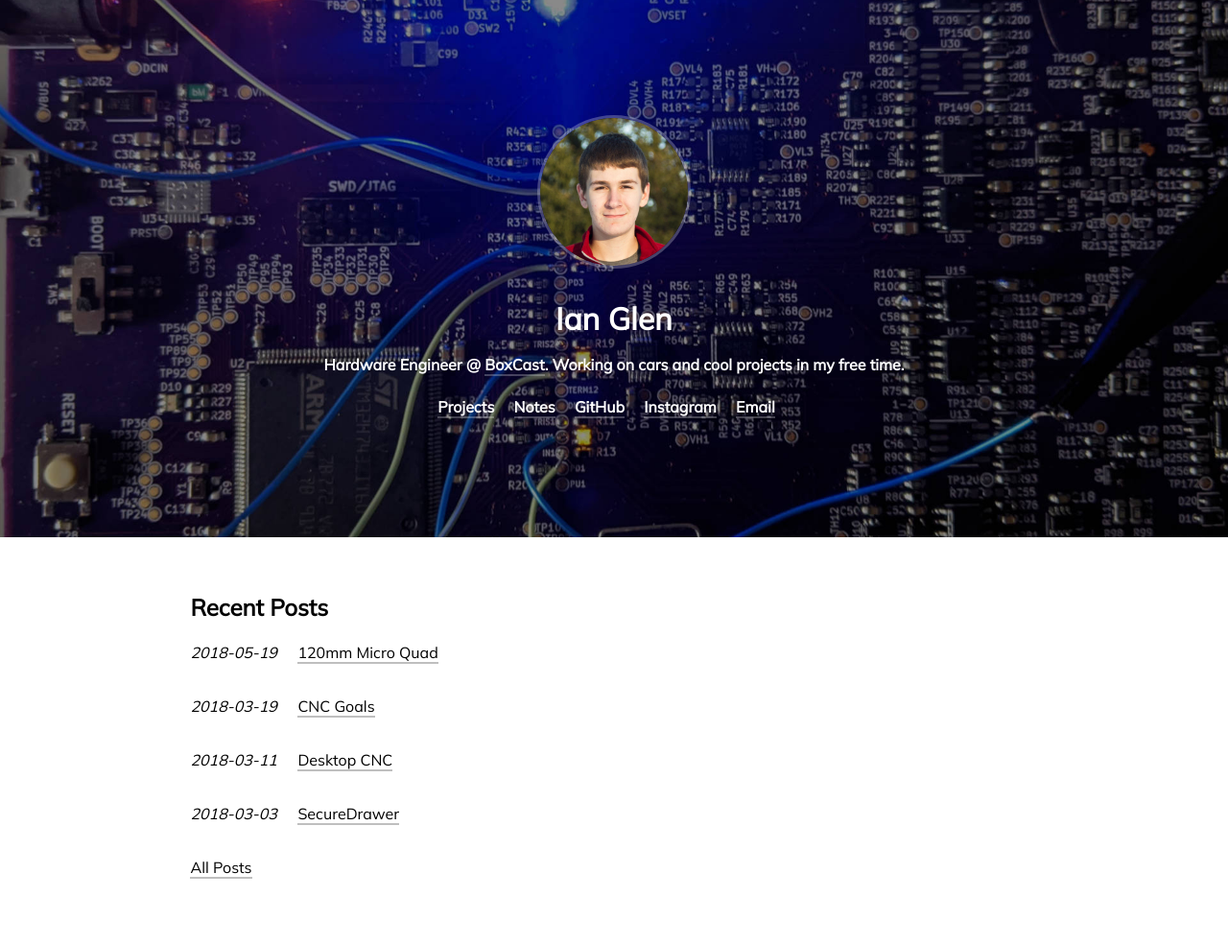
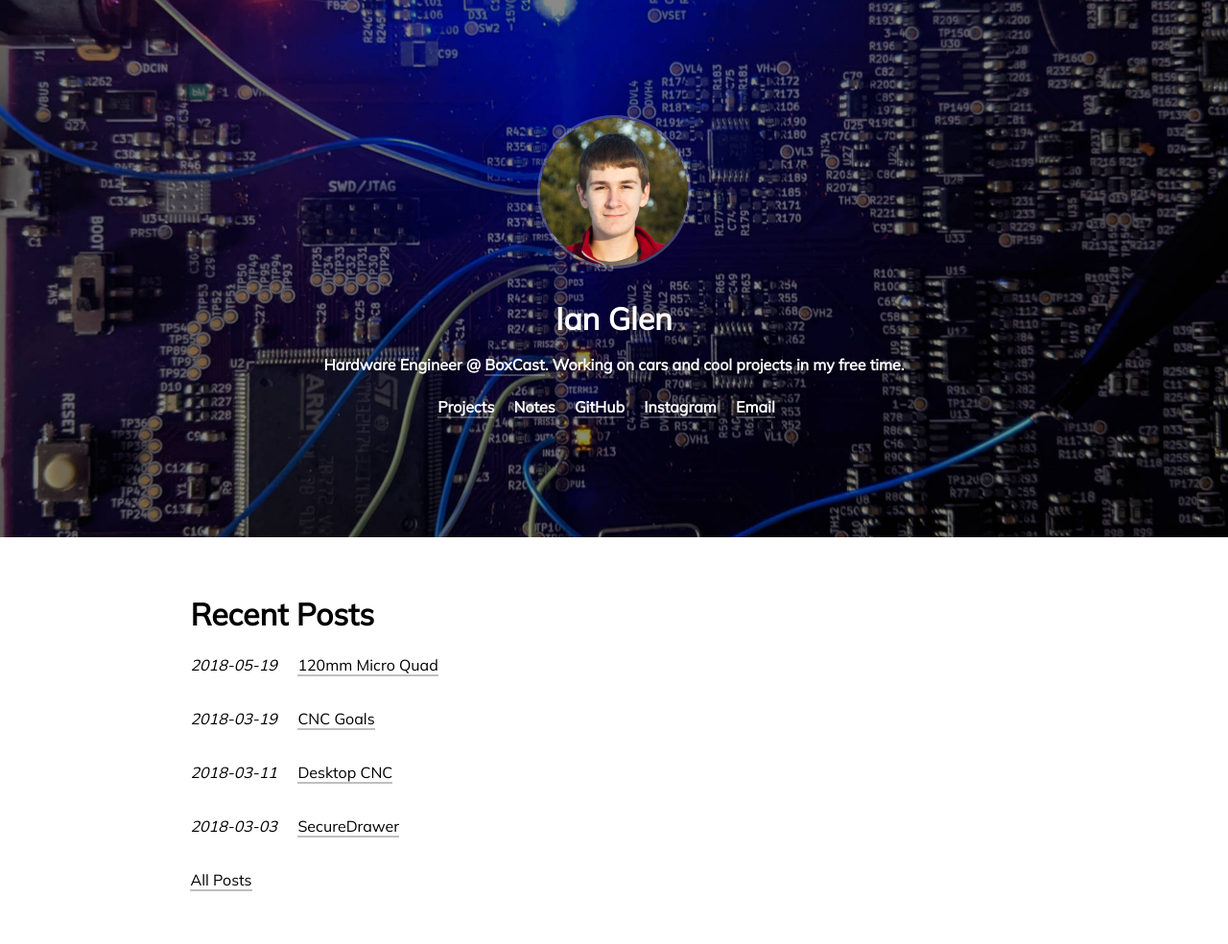
Before and after one commit to codeThatThinks/ianglen.me, a Jekyll site: the page built from index.md, in a window 1280 px wide. Shown: the whole page at 96% size. Built offline with Jekyll 4.4.1, drawn with Linux system fonts in a browser that asks for light colours; our own code applies the rules of GitHub Pages for plain Markdown files.

Commit message:
Fix header levels

```diff
--- a/_includes/project_posts.html
+++ b/_includes/project_posts.html
@@ -1,7 +1,7 @@
 {% assign slug = page.title | slugify:default %}
 {% assign project_posts = site.posts | where:"category","project-post" | where:"project",slug %}
 {% for project_post in project_posts %}
-<h3><a href="{{ project_post.url }}">{{ project_post.title }}</a></h3>
+<h1><a href="{{ project_post.url }}">{{ project_post.title }}</a></h1>
 <time>{{ project_post.date | date: "%F" }}</time>
 {{ project_post.content }}
 {% endfor %}
--- a/_layouts/page.html
+++ b/_layouts/page.html
@@ -14,7 +14,7 @@
 			</nav>
 		</header>
 		<main>
-			<h2>{{ page.title }}</h2>
+			<h1>{{ page.title }}</h1>
 			{{ content }}
 		</main>
 		<link href="https://fonts.googleapis.com/css2?family=Mulish&display=swap" rel="stylesheet">
--- a/index.md
+++ b/index.md
@@ -2,7 +2,7 @@
 layout: landing
 permalink: /
 ---
-## Recent Posts
+# Recent Posts
 
 {% for post in site.posts limit: 4 %}
 <article>
```
